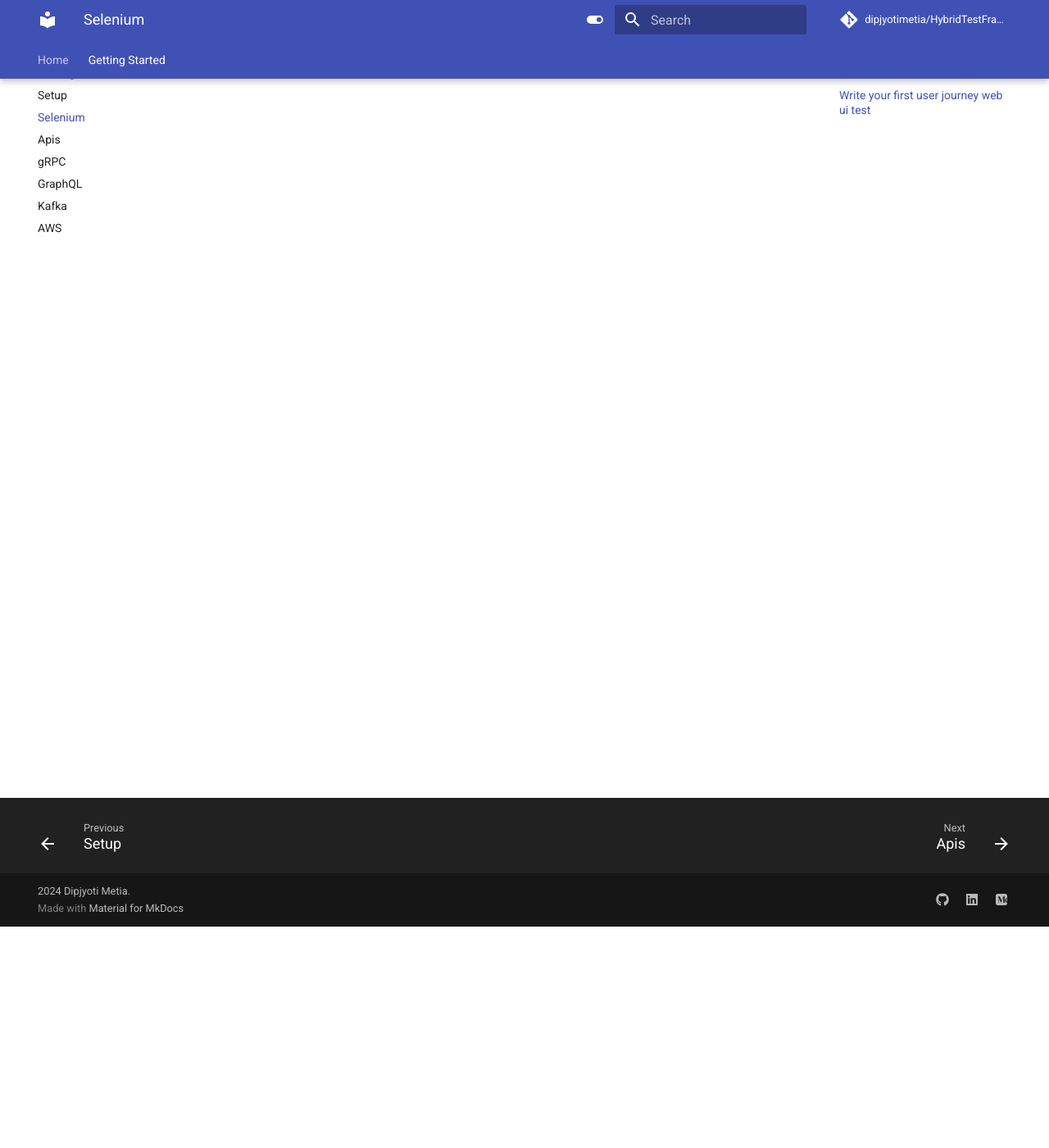
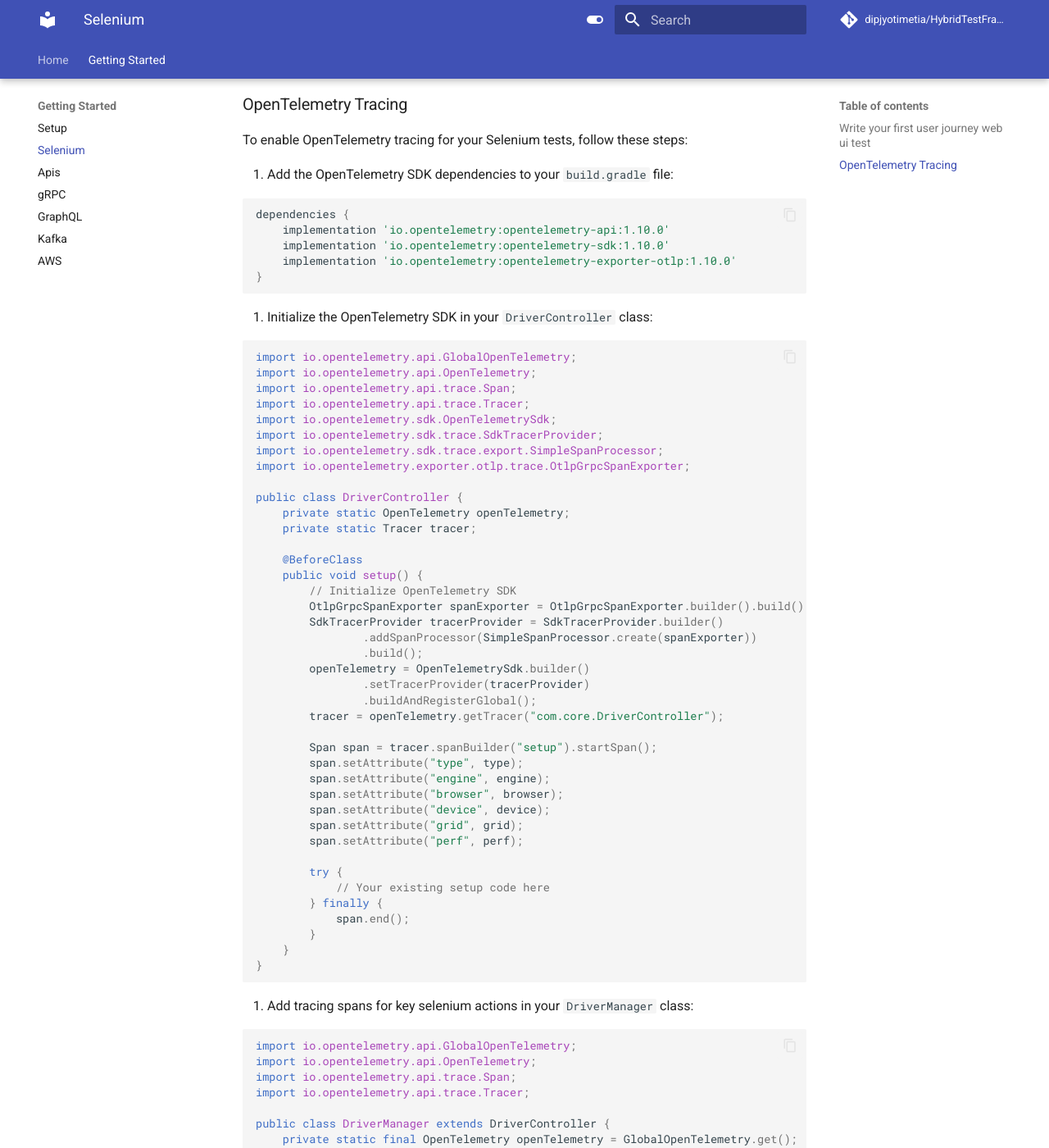
Before and after one commit to dipjyotimetia/HybridTestFramework, an MkDocs documentation site: the page built from docs/selenium.md, in a window 1280 px wide and 1400 px high, scrolled down 270 px. Shown: the whole window at 82% size. Built offline with MkDocs 1.6.1 and Material for MkDocs 9.7.7, drawn with Linux system fonts in a browser that asks for light colours; comment, search, counter and statistics services are not loaded; some of the changed text lies outside the part shown.

Commit message:
Support open telemetry tracing for selenium tests
Fixes #1436

Add OpenTelemetry tracing support for Selenium tests.

* **DriverController.java**:
  - Import OpenTelemetry SDK and related classes.
  - Initialize OpenTelemetry SDK in the `setup` method.
  - Add tracing spans for key selenium actions in the `setup` method.

* **DriverManager.java**:
  - Import OpenTelemetry SDK and related classes.
  - Add tracing spans for key selenium actions in the `setup` and `tearDown` methods.

* **selenium.md**:
  - Add instructions for setting up OpenTelemetry tracing under a new section "OpenTelemetry Tracing".
  - Add example code snippets for initializing OpenTelemetry SDK and adding tracing spans.

---

For more details, open the [Copilot Workspace session](https://copilot-workspace.githubnext.com/dipjyotimetia/HybridTestFramework/issues/1436?shareId=XXXX-XXXX-XXXX-XXXX).

````diff
--- a/docs/selenium.md
+++ b/docs/selenium.md
@@ -8,3 +8,96 @@
 - Add test severity and description
 - Implement the test steps
 - Use a `try/catch` block for error handling
+
+### OpenTelemetry Tracing
+
+To enable OpenTelemetry tracing for your Selenium tests, follow these steps:
+
+1. Add the OpenTelemetry SDK dependencies to your `build.gradle` file:
+
+```groovy
+dependencies {
+    implementation 'io.opentelemetry:opentelemetry-api:1.10.0'
+    implementation 'io.opentelemetry:opentelemetry-sdk:1.10.0'
+    implementation 'io.opentelemetry:opentelemetry-exporter-otlp:1.10.0'
+}
+```
+
+2. Initialize the OpenTelemetry SDK in your `DriverController` class:
+
+```java
+import io.opentelemetry.api.GlobalOpenTelemetry;
+import io.opentelemetry.api.OpenTelemetry;
+import io.opentelemetry.api.trace.Span;
+import io.opentelemetry.api.trace.Tracer;
+import io.opentelemetry.sdk.OpenTelemetrySdk;
+import io.opentelemetry.sdk.trace.SdkTracerProvider;
+import io.opentelemetry.sdk.trace.export.SimpleSpanProcessor;
+import io.opentelemetry.exporter.otlp.trace.OtlpGrpcSpanExporter;
+
+public class DriverController {
+    private static OpenTelemetry openTelemetry;
+    private static Tracer tracer;
+
+    @BeforeClass
+    public void setup() {
+        // Initialize OpenTelemetry SDK
+        OtlpGrpcSpanExporter spanExporter = OtlpGrpcSpanExporter.builder().build();
+        SdkTracerProvider tracerProvider = SdkTracerProvider.builder()
+                .addSpanProcessor(SimpleSpanProcessor.create(spanExporter))
+                .build();
+        openTelemetry = OpenTelemetrySdk.builder()
+                .setTracerProvider(tracerProvider)
+                .buildAndRegisterGlobal();
+        tracer = openTelemetry.getTracer("com.core.DriverController");
+
+        Span span = tracer.spanBuilder("setup").startSpan();
+        span.setAttribute("type", type);
+        span.setAttribute("engine", engine);
+        span.setAttribute("browser", browser);
+        span.setAttribute("device", device);
+        span.setAttribute("grid", grid);
+        span.setAttribute("perf", perf);
+
+        try {
+            // Your existing setup code here
+        } finally {
+            span.end();
+        }
+    }
+}
+```
+
+3. Add tracing spans for key selenium actions in your `DriverManager` class:
+
+```java
+import io.opentelemetry.api.GlobalOpenTelemetry;
+import io.opentelemetry.api.OpenTelemetry;
+import io.opentelemetry.api.trace.Span;
+import io.opentelemetry.api.trace.Tracer;
+
+public class DriverManager extends DriverController {
+    private static final OpenTelemetry openTelemetry = GlobalOpenTelemetry.get();
+    private static final Tracer tracer = openTelemetry.getTracer("com.core.DriverManager");
+
+    public void setup() {
+        Span span = tracer.spanBuilder("setup").startSpan();
+        try {
+            // Your setup code here
+        } finally {
+            span.end();
+        }
+    }
+
+    public void tearDown() {
+        Span span = tracer.spanBuilder("tearDown").startSpan();
+        try {
+            // Your tearDown code here
+        } finally {
+            span.end();
+        }
+    }
+}
+```
+
+By following these steps, you can enable OpenTelemetry tracing for your Selenium tests and gain insights into the performance and behavior of your tests.
````
Also changed, not shown: 2 other files.
